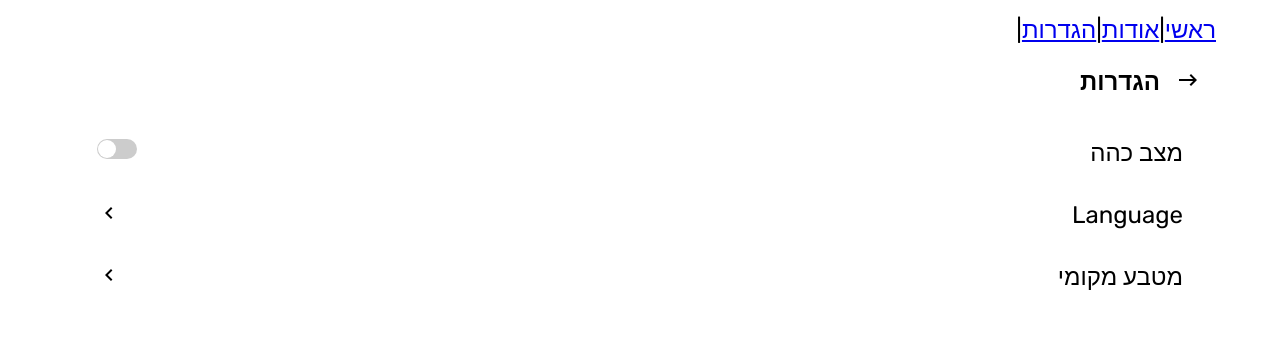
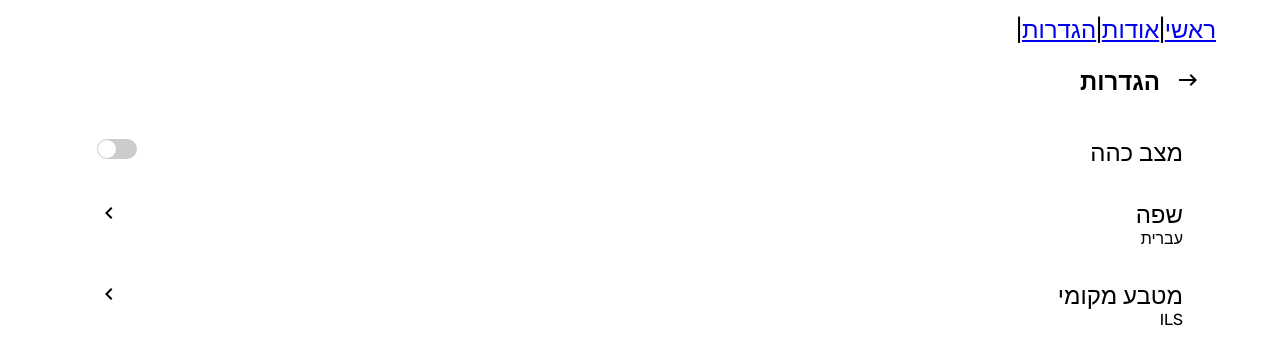
Before and after one commit to ArielBarkan/Calculator, a React (Vite) app: page /settings in a window 1280 px wide. Shown: the top 364 px of the page. Built offline with nearby package versions, Linux system fonts and the light colour scheme.

Commit message:
creatinng DoubleLineWrapper container

```diff
--- a/src/utils/index.ts
+++ b/src/utils/index.ts
@@ -1 +1,2 @@
 export { convertCurrenciesToSelect, convertLanguagesToSelect } from "./selectUtils";
+export { getSelectedLanguageByLocale } from "./languageUtils";
--- /dev/null
+++ b/src/utils/languageUtils.ts
@@ -0,0 +1,11 @@
+import { languageType, LocaleType } from "../types";
+import { supportedLanguages } from "../data";
+import { localStorageGetSelectedLanguage } from "../services/localStorageService";
+
+
+const getSelectedLanguageByLocale = (): languageType => {
+    const currentLocale: LocaleType = localStorageGetSelectedLanguage();
+    return supportedLanguages.find((lang: languageType) => lang.locale === currentLocale) || supportedLanguages[0];
+};
+
+export { getSelectedLanguageByLocale };
--- a/src/utils/selectUtils.ts
+++ b/src/utils/selectUtils.ts
@@ -18,4 +18,5 @@ const convertLanguagesToSelect = (languages: languageType[]): selectType[] => {
     });
 };
 
+
 export { convertCurrenciesToSelect, convertLanguagesToSelect };
--- a/src/views/pages/settings/SettingWrappers.tsx
+++ b/src/views/pages/settings/SettingWrappers.tsx
@@ -2,6 +2,7 @@ import styled from "styled-components";
 
 const Row = styled.div<{ selected?: boolean }>`
     padding: 1rem 2rem;
+    margin: 0;
     display: flex;
     flex-direction: row;
     justify-content: space-between;
@@ -15,11 +16,17 @@ const Row = styled.div<{ selected?: boolean }>`
     }
 `;
 
+const DoubleLineWrapper = styled.span`
+    display: flex;
+    flex-direction: column;
+    justify-content: flex-start;
+`;
 
-const ScrollableContainer = styled.div`
-    /*    border: 1px solid pink;
-        max-height: 70vh;
-        overflow: auto;*/
+const TopLine = styled.span`
+`;
+const BottomLine = styled.span`
+    font-size: 1rem;
+`;
 
-`;
-export { Row, ScrollableContainer };
+
+export { Row, DoubleLineWrapper, TopLine, BottomLine };
--- a/src/views/pages/settings/SettingsPage.tsx
+++ b/src/views/pages/settings/SettingsPage.tsx
@@ -6,11 +6,17 @@ import { useNavigate } from "react-router-dom";
 import { useTheme } from "../../../context/ThemeContext";
 import { ToggleSwitch } from "../../../components/toggleSwitch";
 import { THEME_ENUMS } from "../../../enums";
-import { Row } from "./SettingWrappers";
+import { Row, DoubleLineWrapper, TopLine, BottomLine } from "./SettingWrappers";
 
 import { IconNext } from "../../../styles";
 import { TitleWithBack } from "../../../components/titleWithBack";
 import { NotifySuccess } from "../../../components/toast/toast";
+
+import { getSelectedLanguageByLocale } from "../../../utils";
+import {
+    localStorageGetSelectedCurrency
+
+} from "../../../services/localStorageService";
 
 
 const SettingsPage = () => {
@@ -27,7 +33,6 @@ const SettingsPage = () => {
 
     return (
         <>
-
             <TitleWithBack title={translate("pages.settings.title")} linkTo={"/"} />
 
             <Row onClick={() => handleChangeTheme()}>
@@ -37,11 +42,17 @@ const SettingsPage = () => {
                 }} />
             </Row>
             <Row onClick={() => navigate("/settings/language")}>
-                {translate("Language")}
+                <DoubleLineWrapper>
+                    <TopLine>   {translate("common:pages.settings.setLanguage")}</TopLine>
+                    <BottomLine>{getSelectedLanguageByLocale().name}</BottomLine>
+                </DoubleLineWrapper>
                 <IconNext />
             </Row>
             <Row onClick={() => navigate("/settings/currency")}>
-                {translate("common:pages.settings.setCurrency")}
+                <DoubleLineWrapper>
+                    <TopLine>{translate("common:pages.settings.setCurrency")}</TopLine>
+                    <BottomLine>{localStorageGetSelectedCurrency()}</BottomLine>
+                </DoubleLineWrapper>
                 <IconNext />
             </Row>
 
--- a/src/views/pages/settings/currency/currencyPage.tsx
+++ b/src/views/pages/settings/currency/currencyPage.tsx
@@ -2,7 +2,7 @@
 import { useTranslation } from "react-i18next";
 
 // Custom imports
-import { Row, ScrollableContainer } from "../SettingWrappers";
+import { Row } from "../SettingWrappers";
 import { CurrencyType, currencyType } from "../../../../types";
 
 import { currenciesArray } from "../../../../data";
@@ -36,7 +36,6 @@ const CurrencyPage = () => {
 
         <>
             <TitleWithBack title={translate("common:pages.settings.setCurrency")} linkTo={"/settings"} />
-            <ScrollableContainer>
             {currenciesArray.map((currency: currencyType, index: number) => (
                 <Row onClick={() => handleChangeCurrency(currency.ISO)}
                      selected={currentCurrency === currency.ISO} key={index}>
@@ -52,8 +51,6 @@ const CurrencyPage = () => {
                 </Row>
 
             ))}
-
-            </ScrollableContainer>
         </>
     );
 };
```
Lines whose indentation alone changed are shown as unchanged.
